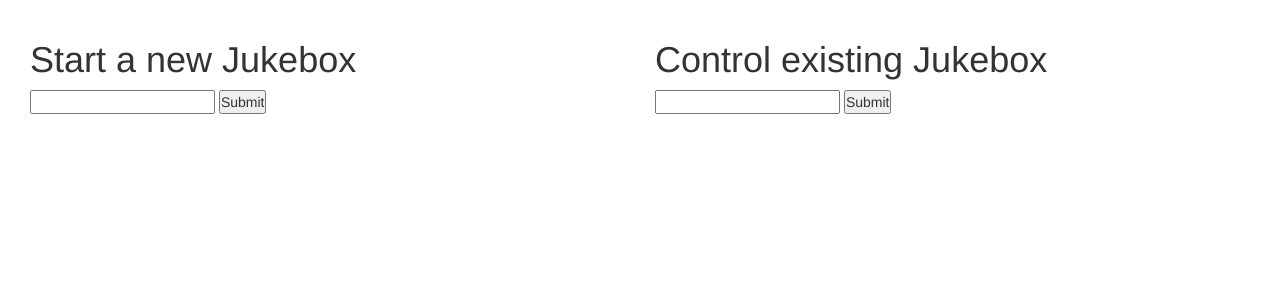
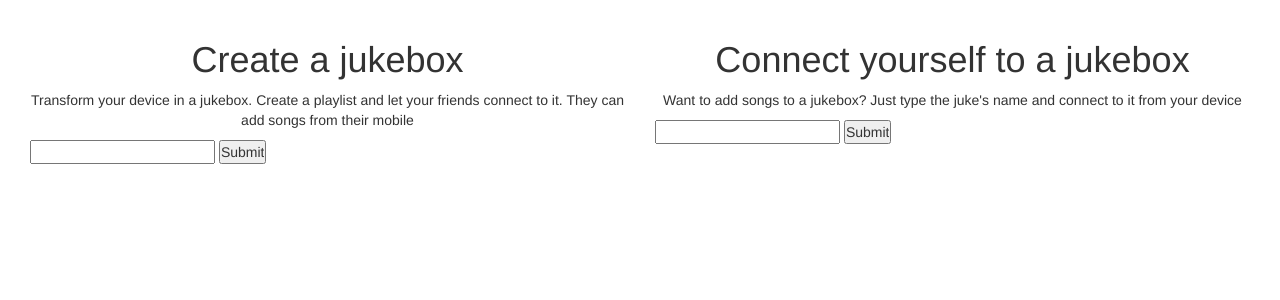
Before and after one commit to hugopellissari/vitro.la, a Flask app: page / in a window 1280 px wide. Shown: the part 52-352 px from the top of the page. Run offline with Flask 2, Linux system fonts and the light colour scheme; some libraries are stand-ins or nearby versions.

Commit message:
more design changes

```diff
--- a/static/style.css
+++ b/static/style.css
@@ -4,7 +4,7 @@
 }
 
 body{
-    font-family:"Segoue";
+    font-family: proxima-nova, sans-serif;
     line-height:1.6em;
     color:#666;
     font-size:14px;
--- a/templates/index.html
+++ b/templates/index.html
@@ -23,7 +23,8 @@
     <div class="container-fluid">
         <div class="row-fluid">
             <div class="col-sm-6">
-                <h1>Start a new Jukebox</h1>
+                <h1 style="text-align: center;">Create a jukebox</h1>
+                <p style="text-align: center;"> Transform your device in a jukebox. Create a playlist and let your friends connect to it. They can add songs from their mobile </p>
 		        <form action="juke" method="POST">
                     <input type="text" name="jukeName">
 		            <input type="submit" value="Submit">
@@ -31,7 +32,8 @@
             </div>
 
             <div class="col-sm-6">
-            	<h1>Control existing Jukebox</h1>
+            	<h1 style="text-align: center;">Connect yourself to a jukebox</h1>
+            	<p style="text-align: center;"> Want to add songs to a jukebox? Just type the juke's name and connect to it from your device</p>
 		        <form>
                     <input type="text" name="jukeName">
 		            <input type="submit" value="Submit">
--- a/templates/player.html
+++ b/templates/player.html
@@ -23,13 +23,9 @@
              </div>
         </nav>
 
-        <div class="container">
-            <div class="page-header">
+
         <h1>Jukebox:</h1>
         <h2 id="jukename" name="jukename">{{ jukename }}</h2>
-                <p>Use this name to connect devices to this jukebox</p>
-            </div>
-        </div>
 
 
         <div class="col-lg-12  padding-zero container-fluid">
```
Lines whose indentation alone changed are shown as unchanged.
